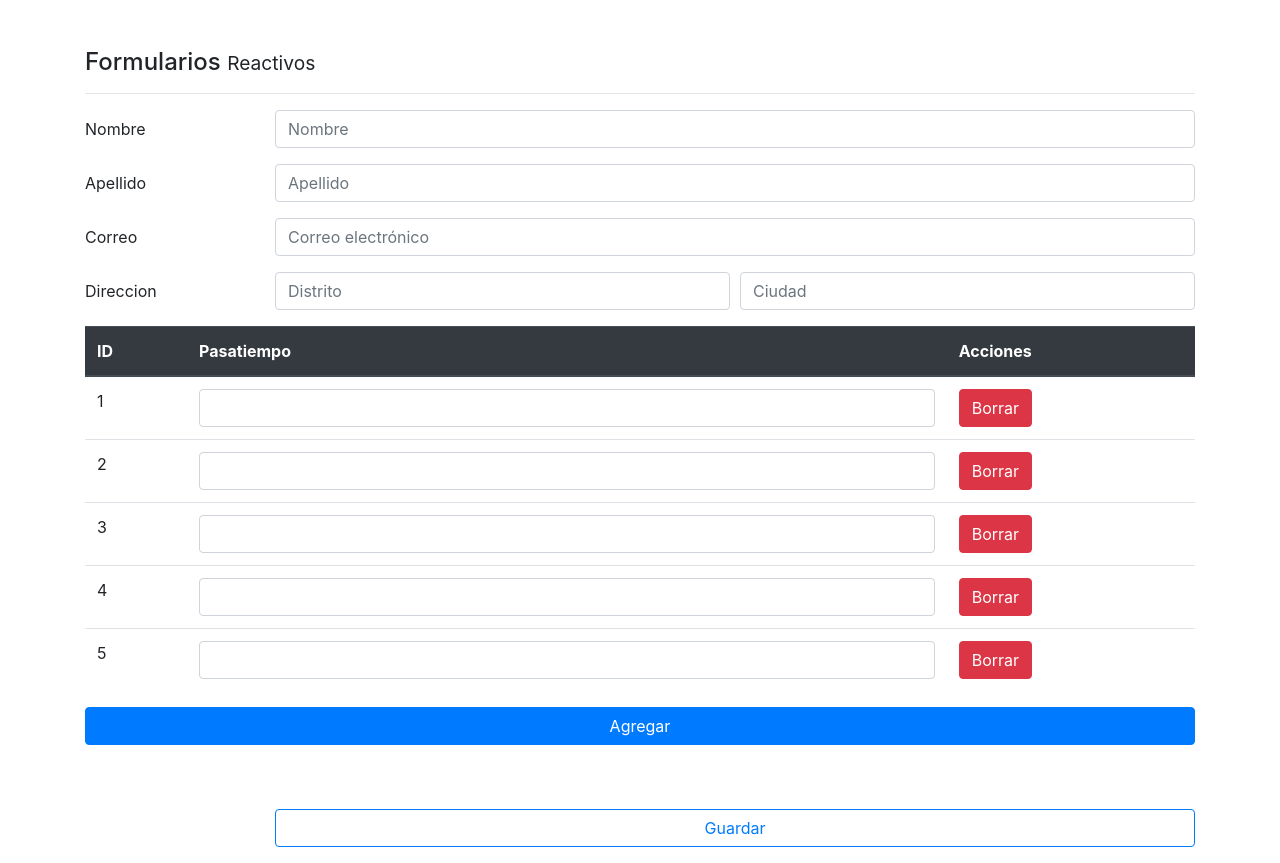
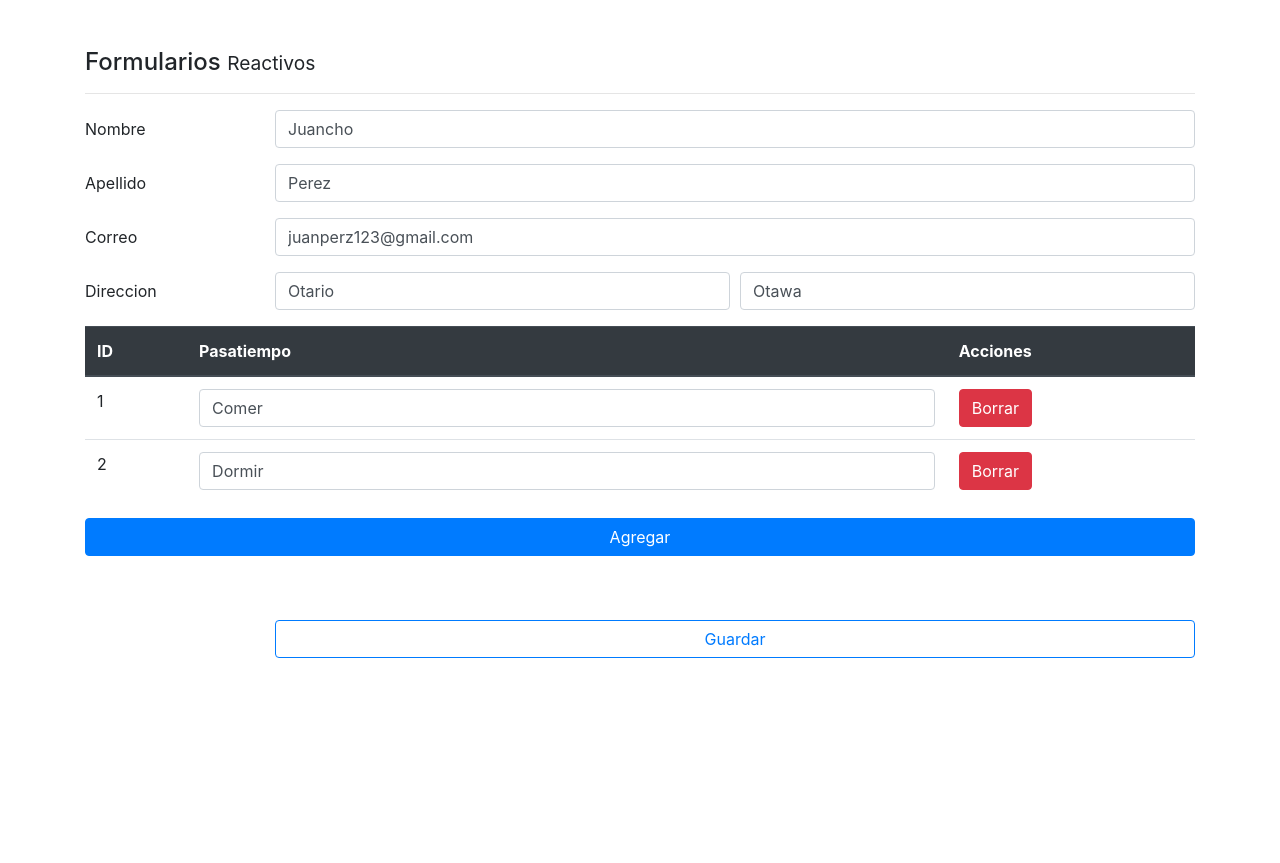
Before and after one commit to QuispeRosasGabriel/html-reactive-forms, an Angular app: page /reactivo in a window 1280 px wide. After the commit the page ends 800 px from the top, so only its background shows below. Built offline with nearby package versions, Linux system fonts and the light colour scheme.

Commit message:
form array dinamico

```diff
--- a/src/app/pages/reactive/reactive.component.html
+++ b/src/app/pages/reactive/reactive.component.html
@@ -92,12 +92,18 @@
               <input type="text" class="form-control" [formControlName]="i" />
             </td>
             <td>
-              <button class="btn btn-danger">Borrar</button>
+              <button class="btn btn-danger" (click)="borrarPasatiempo(i)">
+                Borrar
+              </button>
             </td>
           </tr>
         </tbody>
       </table>
-      <button class="btn btn-primary mt-3 mb-5 btn-block" type="button">
+      <button
+        (click)="agregarPasatiempo()"
+        class="btn btn-primary mt-3 mb-5 btn-block"
+        type="button"
+      >
         Agregar
       </button>
     </div>
--- a/src/app/pages/reactive/reactive.component.ts
+++ b/src/app/pages/reactive/reactive.component.ts
@@ -11,7 +11,7 @@
 
   constructor(private formBuilder: FormBuilder) {
     this.crearFormulario();
-    // this.cargarData();
+    this.cargarData();
   }
 
   ngOnInit(): void {}
@@ -60,8 +60,16 @@
         distrito: ['', Validators.required],
         ciudad: ['', Validators.required],
       }),
-      pasatiempos: this.formBuilder.array([[], [], [], [], []]),
+      pasatiempos: this.formBuilder.array([]),
     });
+  }
+
+  agregarPasatiempo() {
+    this.pasatiempos.push(this.formBuilder.control('', Validators.required));
+  }
+
+  borrarPasatiempo(i: number) {
+    this.pasatiempos.removeAt(i);
   }
 
   guardar() {
@@ -79,12 +87,6 @@
 
     //posteo de la informacion
     this.forma.reset({
-      nombre: '',
-    });
-  }
-
-  cargarData() {
-    this.forma.setValue({
       nombre: 'Juancho',
       apellido: 'Perez',
       correo: 'juanperz123@gmail.com',
@@ -94,4 +96,20 @@
       },
     });
   }
+
+  cargarData() {
+    this.forma.reset({
+      nombre: 'Juancho',
+      apellido: 'Perez',
+      correo: 'juanperz123@gmail.com',
+      direccion: {
+        distrito: 'Otario',
+        ciudad: 'Otawa',
+      },
+    });
+    //insertar al arreglo de forma dinamica
+    ['Comer', 'Dormir'].forEach((valor) =>
+      this.pasatiempos.push(this.formBuilder.control(valor))
+    );
+  }
 }
```
